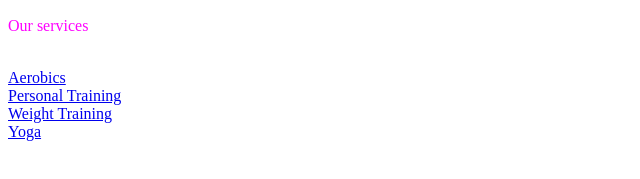
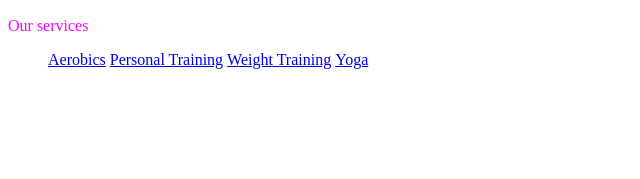
Before and after one commit to Agwarahans/agwarahans.github.io, a plain HTML site: page index.html in a window 1280 px wide. Shown: the part 417-596 px from the top of the page, without its empty margins (0-640 px from the left). Drawn offline with Linux system fonts and the light colour scheme; files that its build step writes are made by us from their sources.

Commit message:
Update index.html

```diff
--- a/index.html
+++ b/index.html
@@ -8,7 +8,7 @@
 </head>
 <body>
   <style>
-  .breadcrumb {
+  .breadcrumb li {
     text-decoration: none;
     display: inline;
   }
```
